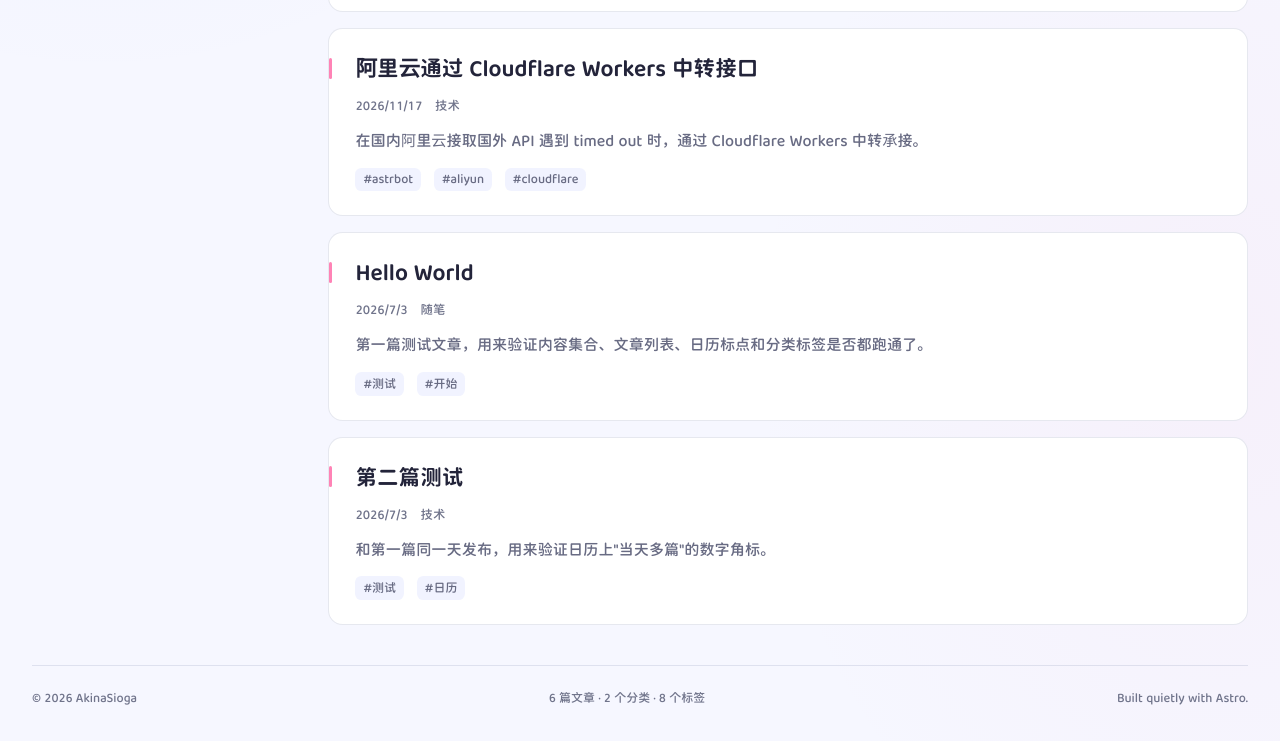
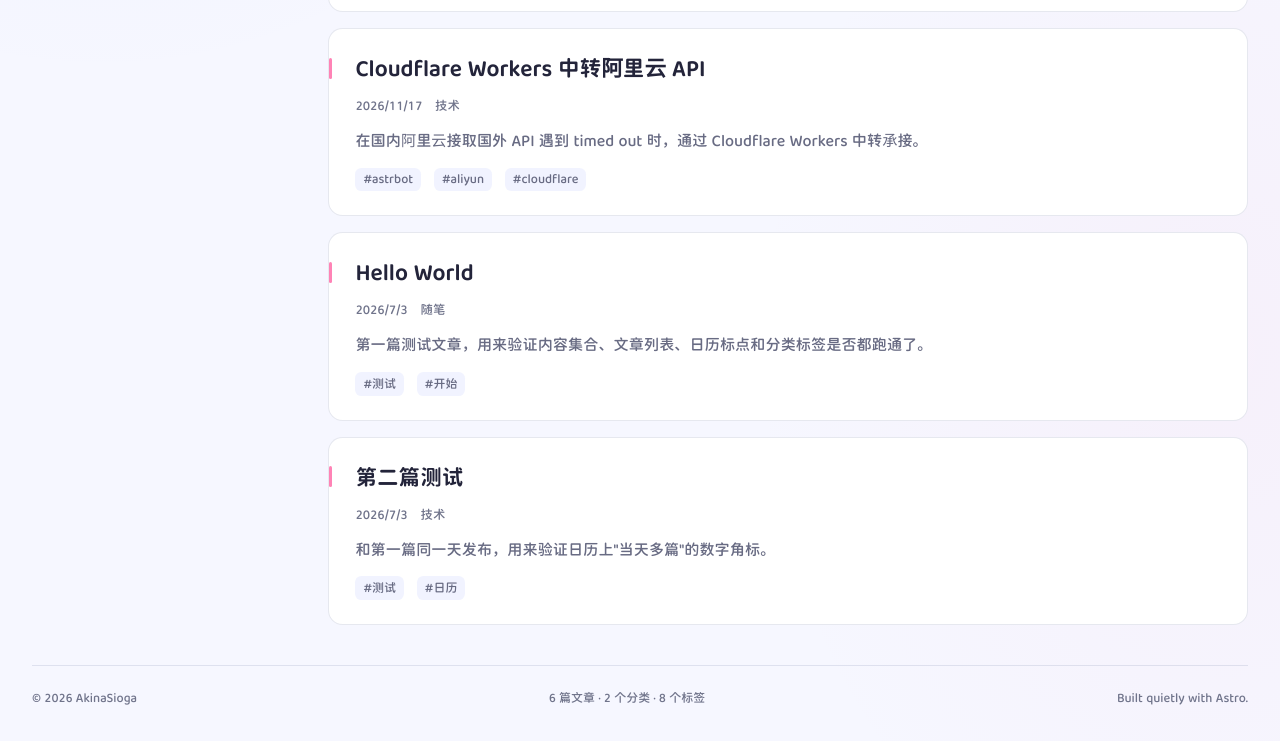
Before and after one commit to AkinaSioga/Leaf-Home, an Astro site: page / in a window 1280 px wide. Shown: the part 1200-1941 px from the top of the page. Built offline with nearby package versions, Linux system fonts and the light colour scheme; Astro itself is replaced by a stand-in of ours; a web font is replaced by a local one.

Commit message:
docs: shorten relay article title for readable wrapping

```diff
--- a/src/content/posts/阿里云通过Cloudflare Workers中转接口.md
+++ b/src/content/posts/阿里云通过Cloudflare Workers中转接口.md
@@ -1,5 +1,5 @@
 ---
-title: 阿里云通过 Cloudflare Workers 中转接口
+title: Cloudflare Workers 中转阿里云 API
 description: 在国内阿里云接取国外 API 遇到 timed out 时，通过 Cloudflare Workers 中转承接。
 publishedAt: 2026-11-17
 category: 技术
```
